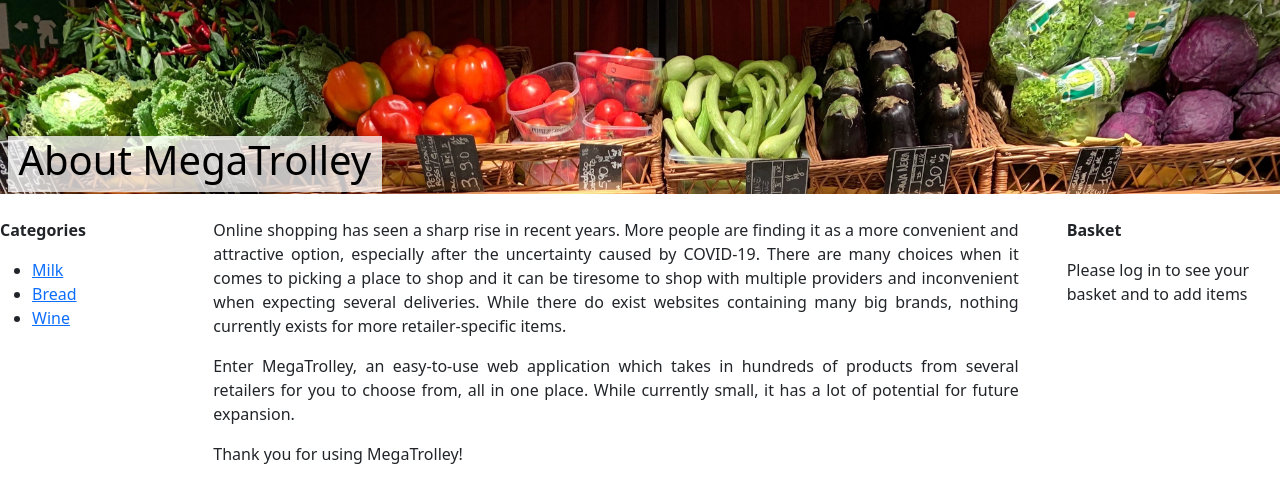
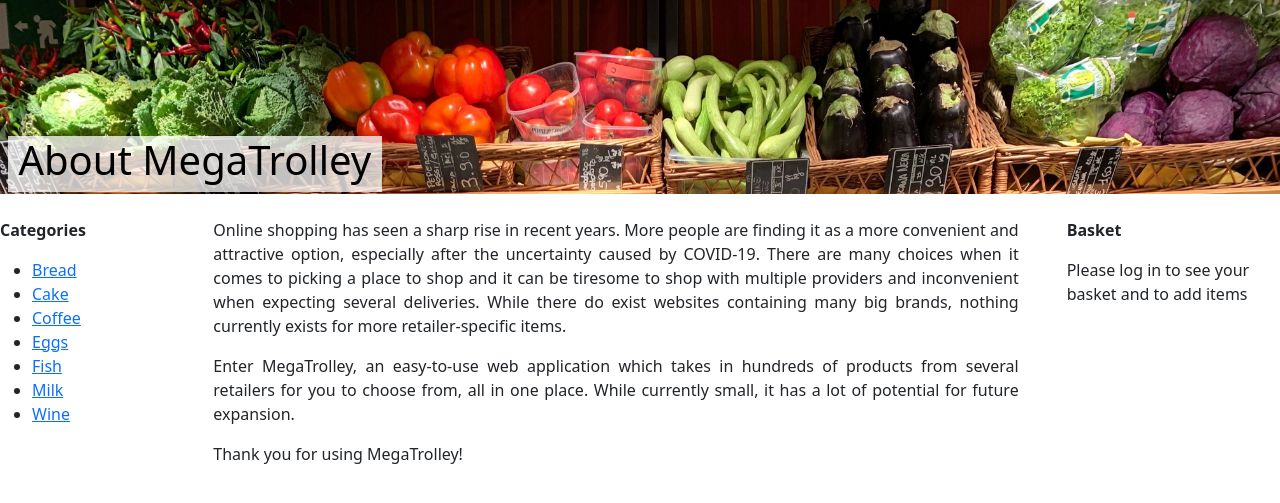
Before and after one commit to Eg3-git/mySuperTrolley, a Django app: page /trolley/about/ in a window 1280 px wide. Shown: the part 56-559 px from the top of the page. Run offline with Django 4.2, Linux system fonts and the light colour scheme.

Commit message:
Added some more categories

```diff
--- a/templates/trolley/base.html
+++ b/templates/trolley/base.html
@@ -117,8 +117,12 @@
         <div class="col-sm-2">
             <p><strong>Categories</strong></p>
             <ul>
+                <li><a href="{% url 'readyResults' 'bread' %}">Bread</a></li>
+                <li><a href="{% url 'readyResults' 'cake' %}">Cake</a></li>
+                <li><a href="{% url 'readyResults' 'coffee' %}">Coffee</a></li>
+                <li><a href="{% url 'readyResults' 'egg' %}">Eggs</a></li>
+                <li><a href="{% url 'readyResults' 'fish' %}">Fish</a></li>
                 <li><a href="{% url 'readyResults' 'milk' %}">Milk</a></li>
-                <li><a href="{% url 'readyResults' 'bread' %}">Bread</a></li>
                 <li><a href="{% url 'readyResults' 'wine' %}">Wine</a></li>
             </ul>
         </div>
```
